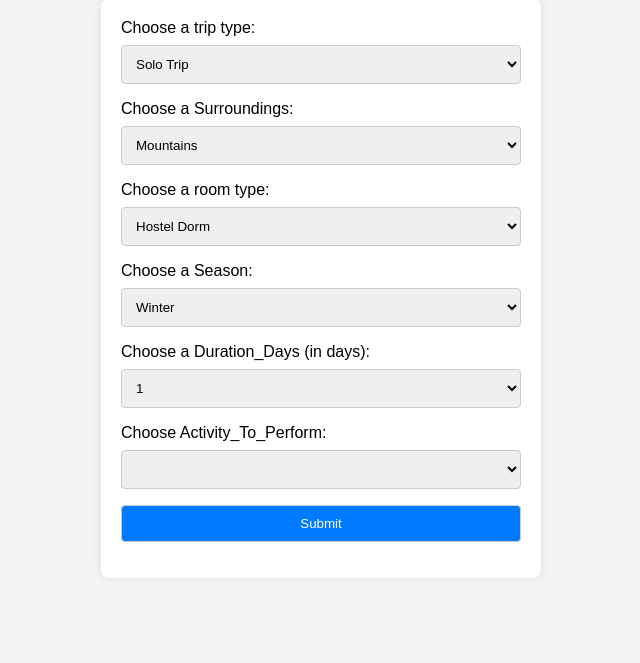
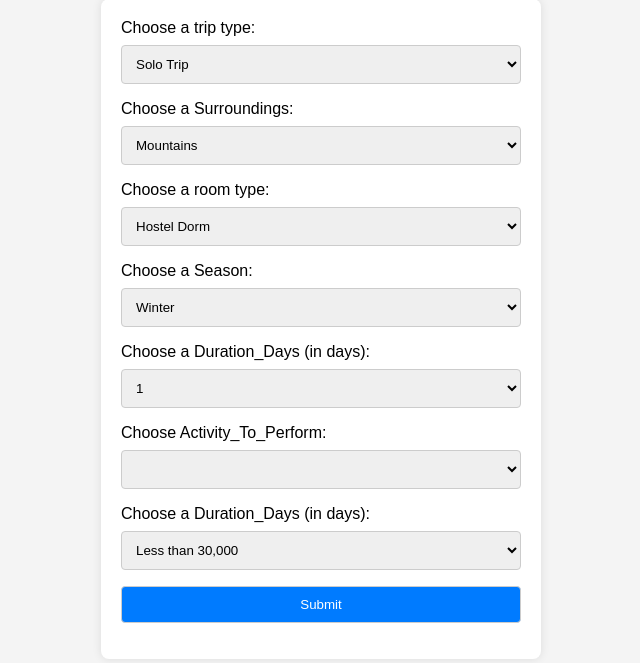
Before and after one commit to satishkumarmurugan/CODEX_AI-Driven-Travel-Suggestion, a Flask app: page / in a window 1280 px wide. Shown: the part 81-744 px from the top of the page, without its empty margins (319-959 px from the left). Run offline with Flask 3, Linux system fonts and the light colour scheme; lists and menus that the app fills with data are empty; parts of the project's set-up code (start-up, migrations or seed data) failed here and were passed over.

Commit message:
made changes in app.py,index.html

```diff
--- a/app.py
+++ b/app.py
@@ -19,6 +19,7 @@ def handle_form_submission():
     Season = request.form.get('Season')
     Duration_Days = int(request.form.get('Duration_Days'))
     Activity_To_Perform = request.form.getlist('Activity_To_Perform')
+    Budget = request.form['Budget']
 
 
     # Encode the input data
@@ -43,13 +44,12 @@ def handle_form_submission():
 
     pack = str(prediction[0])
 
-    # Replace spaces in the prediction with hyphens and concatenate with the URL
+# Replace spaces in the prediction with hyphens and concatenate with the URL
     pack_small = pack.lower()
     pack_url_safe = pack_small.replace(" ", "-")
 
-
-    # Assuming Budget is a variable containing the budget value
-    url = "https://www.thomascook.in/holidays/india-tour-packages/" + pack_url_safe + "-tour-packages?holidayBudget=1,100000"
+    # Constructing the dynamic URL
+    url = f"https://www.thomascook.in/holidays/india-tour-packages/{pack_url_safe}-tour-packages?holidayBudget={Budget}"
 
     # Redirecting to the desired URL
     return redirect(url)
--- a/templates/index.html
+++ b/templates/index.html
@@ -118,6 +118,13 @@ document.addEventListener('DOMContentLoaded', function() {
     <!-- Activity_To_Perform will be populated based on the trip type selection -->
     </select>
 
+    <label for="Budget">Choose a Duration_Days (in days):</label>
+    <select name="Budget" id="Budget">
+        <option value="1,30000">Less than 30,000</option>
+        <option value="30000,100000">30,000 to 1 Lac</option>
+        <option value="100000,200000">1 Lac to 2 Lac</option>
+        <option value="200000,0">Above 2 Lac</option>
+    </select>
 
     <button type="submit">Submit</button>
 
```
